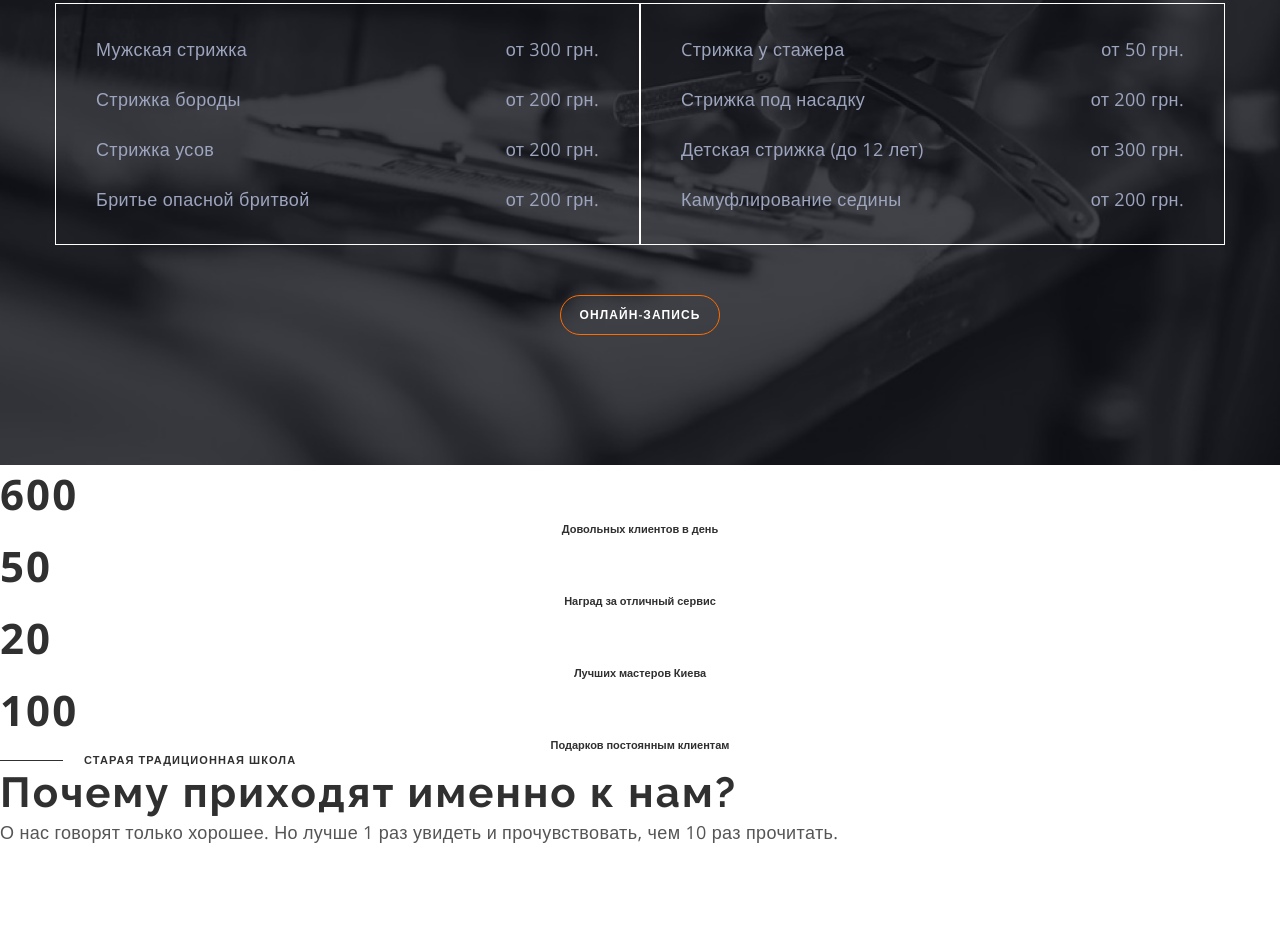
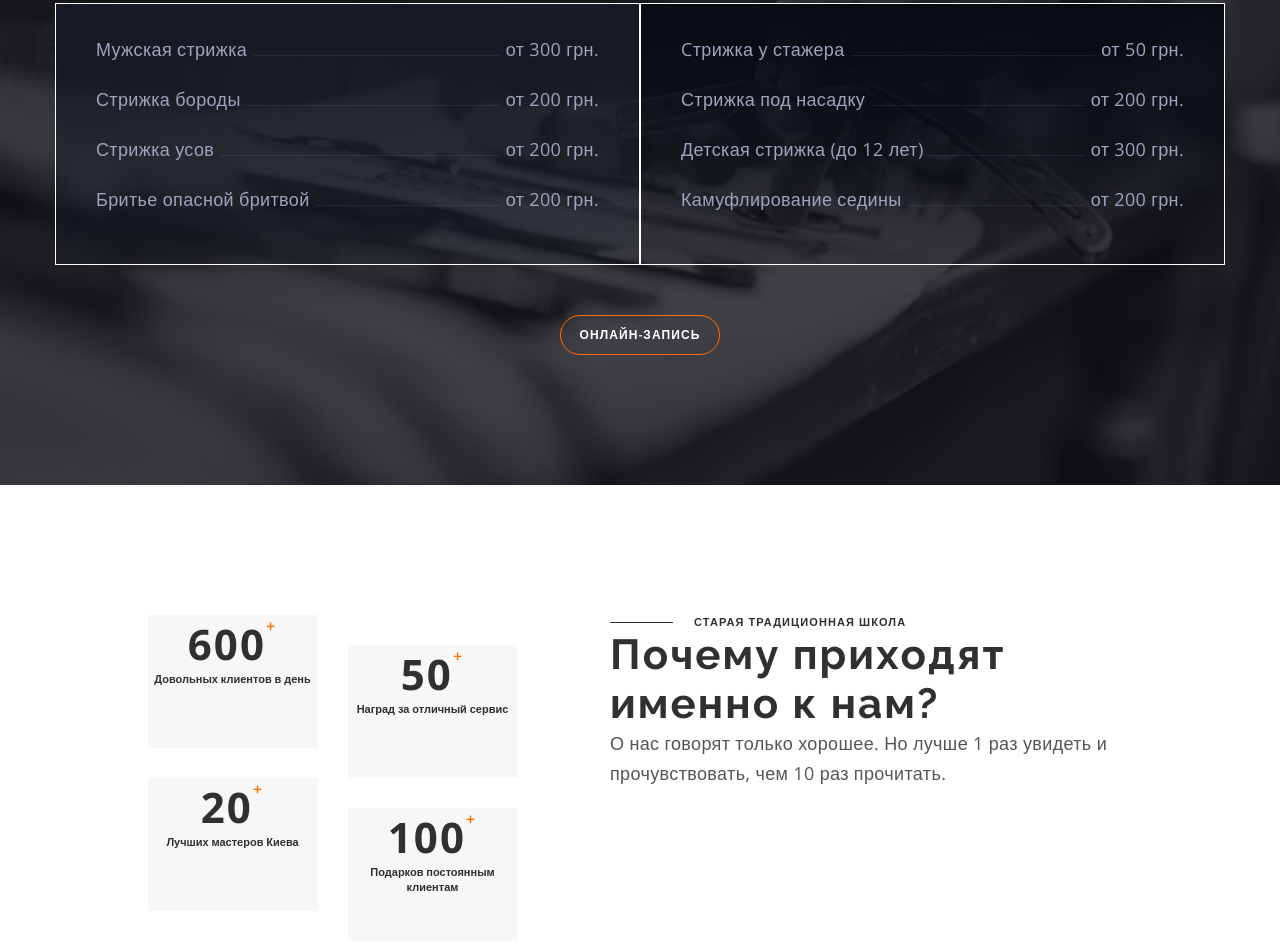
Before and after one commit to Rostyslav-Baryshok/barbershop, a plain HTML site: page index.html in a window 1280 px wide. Shown: the part 1701-2645 px from the top of the page. Drawn offline with nearby package versions, Linux system fonts and the light colour scheme.

Commit message:
Performs the fourth task before the break

```diff
--- a/css/style.css
+++ b/css/style.css
@@ -282,12 +282,30 @@ body {
   width: 50%;
   padding: 30px 40px;
 }
+.prices-list-light {
+  background: linear-gradient(180deg, #171a24 0%, rgba(23, 26, 36, 0.2) 100%);
+}
+.prices-list-dark {
+  background: linear-gradient(180deg, #090b13 0%, rgba(9, 11, 19, 0.2) 100%);
+}
 .prices-item {
   display: flex;
   justify-content: space-between;
   margin-bottom: 20px;
+  align-items: baseline;
 }
-.prices-item:last-child {
+.prices-item::before {
+  content: "";
+  flex-grow: 1;
+  height: 1px;
+  background: rgba(157, 164, 189, 0.12);
+  margin-left: 6px;
+  margin-right: 6px;
+}
+.prices-item-description {
+  order: -1;
+}
+. .prices-item:last-child {
   margin-bottom: 0;
 }
 .prices-item-text {
@@ -303,13 +321,24 @@ body {
 }
 /* -----REASONS----- */
 
-.reasons-scount {
+.reasons-count {
   font-weight: 700;
   font-size: 42px;
   line-height: 1.36;
   text-align: center;
   letter-spacing: 0.05em;
   color: var(--third-text-color);
+  display: flex;
+  text-align: center;
+  justify-content: center;
+}
+.reasons-count::after {
+  content: "+";
+  font-weight: 600;
+  font-size: 16px;
+  line-height: 1.38;
+  text-align: center;
+  color: var(--accent-color);
 }
 .reasons-item-text {
   font-weight: 600;
@@ -317,6 +346,38 @@ body {
   line-height: 1.36;
   text-align: center;
   color: var(--third-text-color);
+}
+.reasons {
+  padding-top: 130px;
+  padding-bottom: 130px;
+}
+.reasons-container {
+  display: flex;
+}
+.reasons-left {
+  display: flex;
+  justify-content: center;
+}
+.reasons-list {
+  width: 370px;
+  display: flex;
+  flex-wrap: wrap;
+}
+.reasons-item {
+  width: 170px;
+  height: 133px;
+  flex-wrap: wrap;
+  background-color: #f7f7f7;
+}
+.reasons-item:nth-child(odd) {
+  margin-right: 30px;
+}
+.reasons-item:nth-child(even) {
+  margin-top: 30px;
+}
+.reasons-left,
+.reasons-right {
+  width: calc(50% - 30px);
 }
 .reasons-pre-title {
   color: var(--third-text-color);
@@ -335,6 +396,7 @@ body {
 .masters {
   padding-top: 130px;
   padding-bottom: 130px;
+  background-color: #f7f7f7;
 }
 .masters-pre-title {
   margin-bottom: 20px;
--- a/index.html
+++ b/index.html
@@ -83,37 +83,37 @@
         <div class="prices-wrap">
           <ul class="prices-list prices-list-light  list">
             <li class="prices-item">
-              <p class="prices-item-text">Мужская стрижка</p>
+              <p class="prices-item-text prices-item-description">Мужская стрижка</p>
               <span class="prices-item-text">от 300 грн.</span>
             </li>
             <li class="prices-item">
-              <p class="prices-item-text">Стрижка бороды</p>
+              <p class="prices-item-text prices-item-description">Стрижка бороды</p>
               <span class="prices-item-text">от 200 грн.</span>
             </li>
             <li class="prices-item">
-              <p class="prices-item-text">Стрижка усов</p>
+              <p class="prices-item-text prices-item-description">Стрижка усов</p>
               <span class="prices-item-text">от 200 грн.</span>
             </li>
             <li class="prices-item">
-              <p class="prices-item-text">Бритье опасной бритвой</p>
+              <p class="prices-item-text prices-item-description">Бритье опасной бритвой</p>
               <span class="prices-item-text">от 200 грн.</span>
             </li>
           </ul>
           <ul class="prices-list prices-list-dark list">
             <li class="prices-item">
-              <p class="prices-item-text">Cтрижка у стажера</p>
+              <p class="prices-item-text prices-item-description">Cтрижка у стажера</p>
               <span class="prices-item-text">от 50 грн.</span>
             </li>
             <li class="prices-item">
-              <p class="prices-item-text">Стрижка под насадку</p>
+              <p class="prices-item-text prices-item-description">Стрижка под насадку</p>
               <span class="prices-item-text">от 200 грн.</span>
             </li>
             <li class="prices-item">
-              <p class="prices-item-text">Детская стрижка (до 12 лет)</p>
+              <p class="prices-item-text prices-item-description">Детская стрижка (до 12 лет)</p>
               <span class="prices-item-text">от 300 грн.</span>
             </li>
             <li class="prices-item">
-              <p class="prices-item-text">Камуфлирование седины</p>
+              <p class="prices-item-text prices-item-description">Камуфлирование седины</p>
               <span class="prices-item-text">от 200 грн.</span>
             </li>
           </ul>
@@ -122,30 +122,34 @@
       </div>
     </section>
     <section class="reasons">
+      <div class="container reasons-container">
+        <div class="reasons-left">
           <ul class="reasons-list list">
             <li class="reasons-item">
-          <span class="reasons-scount">600</span>
+              <span class="reasons-count">600</span>
               <p class="reasons-item-text">Довольных клиентов в день</p>
             </li>
             <li class="reasons-item">
-          <span class="reasons-scount">50</span>
+              <span class="reasons-count">50</span>
               <p class="reasons-item-text">Наград за отличный сервис</p>
             </li>
             <li class="reasons-item">
-          <span class="reasons-scount">20</span>
+              <span class="reasons-count">20</span>
               <p class="reasons-item-text">Лучших мастеров Киева</p>
             </li>
             <li class="reasons-item">
-          <span class="reasons-scount">100</span>
+              <span class="reasons-count">100</span>
               <p class="reasons-item-text">Подарков постоянным клиентам</p>
             </li>
           </ul>
+        </div>
         <div class="reasons-right">
           <p class="reasons-pre-title pre-title">старая традиционная школа</p>
           <h2 class="reasons-title section-title">Почему приходят именно к нам?</h2>
           <p class="reasons-after-title after-title">О нас говорят только хорошее. Но лучше 1 раз увидеть и
             прочувствовать, чем 10 раз
             прочитать.</p>
+        </div>
       </div>
     </section>
     <!-- our masters -->
```
Lines whose indentation alone changed are shown as unchanged.
